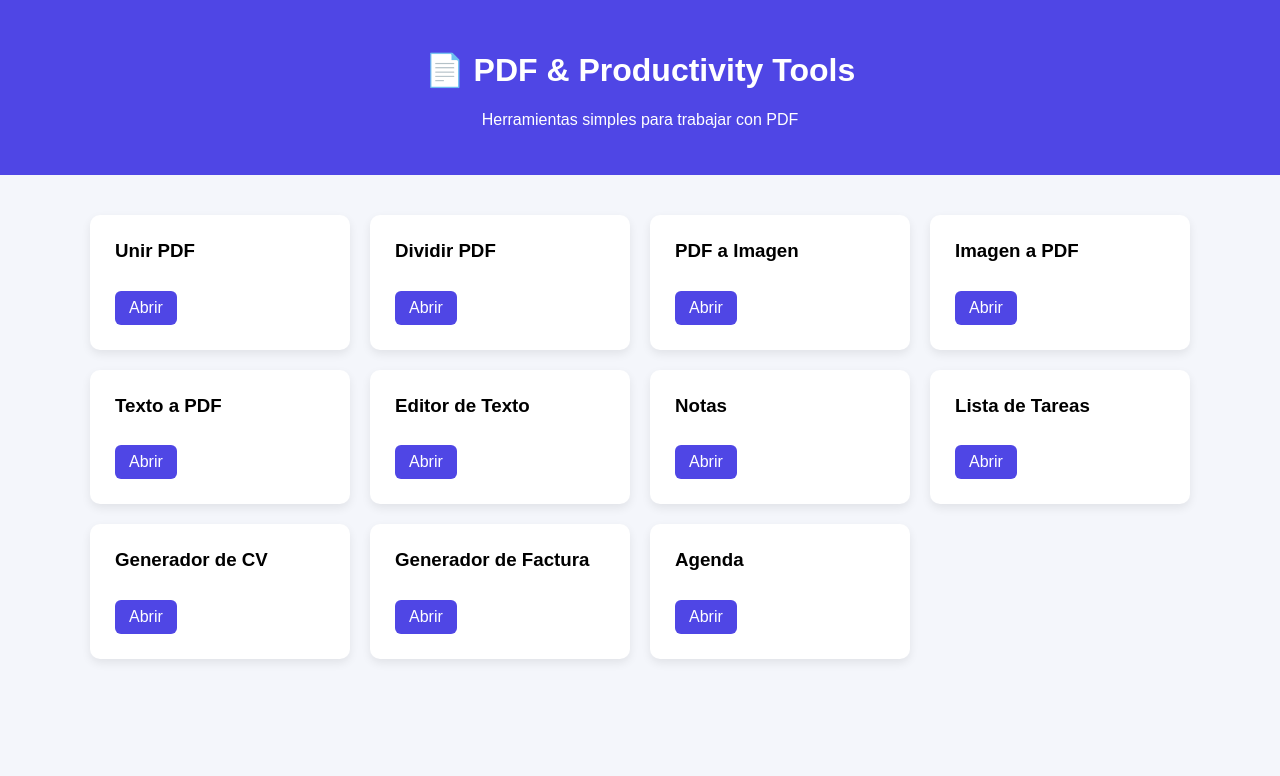
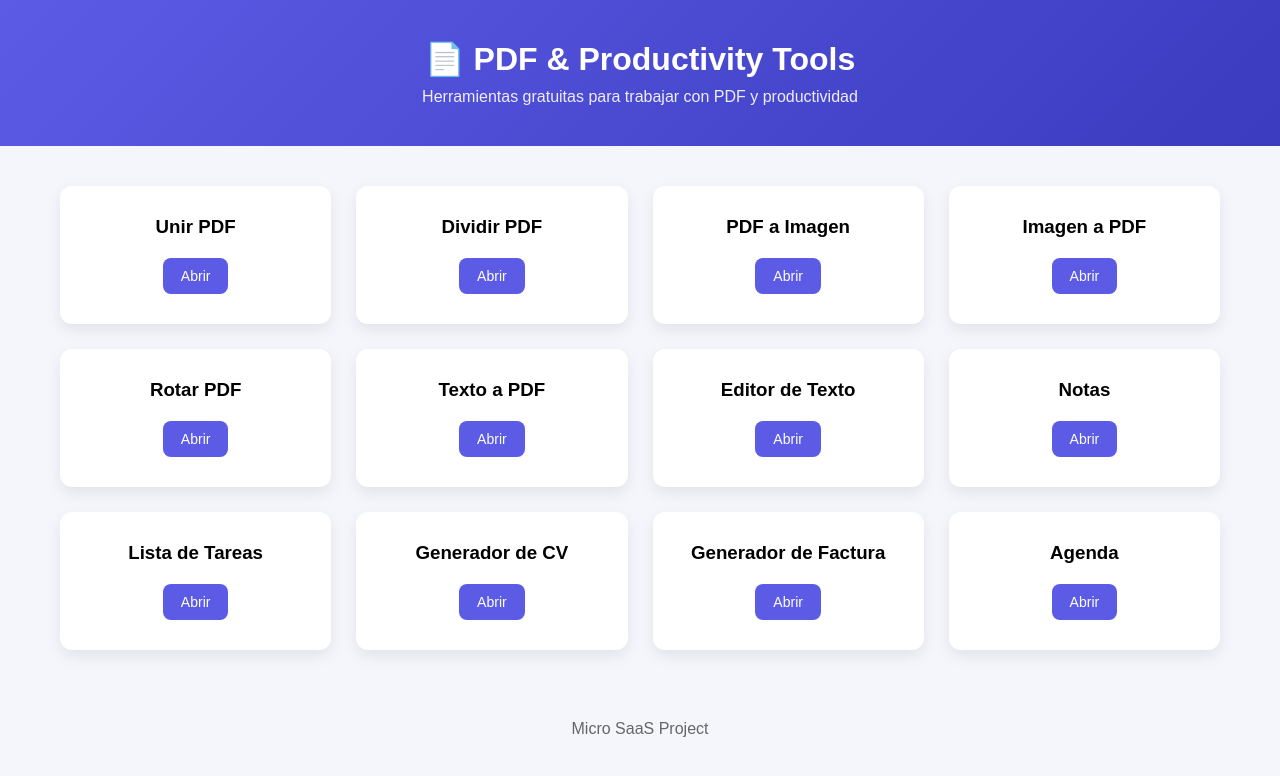
Before and after one commit to aguavellana1-lang/mi-web-pdf, a Flask app: page / in a window 1280 px wide. Shown: the top 776 px of the page. Run offline with Flask 3, Linux system fonts and the light colour scheme.

Commit message:
Refactor index.html for improved layout and content
Updated styles and content in the index.html file to enhance layout and user experience.

```diff
--- a/templates/index.html
+++ b/templates/index.html
@@ -1,75 +1,134 @@
 <!DOCTYPE html>
 <html lang="es">
+
 <head>
+
 <meta charset="UTF-8">
+<meta name="viewport" content="width=device-width, initial-scale=1.0">
+
 <title>PDF Tools</title>
 
 <style>
 
+*{
+margin:0;
+padding:0;
+box-sizing:border-box;
+font-family:Arial, Helvetica, sans-serif;
+}
+
 body{
-font-family: Arial;
 background:#f4f6fb;
-margin:0;
 }
 
 header{
-background:#4f46e5;
+background:linear-gradient(135deg,#5b5be6,#3b3bbf);
 color:white;
-padding:30px;
 text-align:center;
+padding:40px 20px;
+}
+
+header h1{
+font-size:32px;
+margin-bottom:10px;
+}
+
+header p{
+opacity:0.9;
 }
 
 .container{
-max-width:1100px;
+max-width:1200px;
 margin:auto;
 padding:40px 20px;
 }
 
 .grid{
 display:grid;
-grid-template-columns:repeat(auto-fit,minmax(230px,1fr));
-gap:20px;
+grid-template-columns:repeat(auto-fit,minmax(240px,1fr));
+gap:25px;
 }
 
 .card{
+
 background:white;
-padding:25px;
-border-radius:10px;
-box-shadow:0 4px 10px rgba(0,0,0,0.08);
-transition:0.2s;
+border-radius:12px;
+padding:30px 20px;
+
+box-shadow:0 6px 15px rgba(0,0,0,0.08);
+
+transition:0.25s;
+
+text-align:center;
 }
 
 .card:hover{
-transform:translateY(-5px);
+
+transform:translateY(-6px);
+
+box-shadow:0 12px 25px rgba(0,0,0,0.15);
+
 }
 
 .card h3{
-margin-top:0;
+margin-bottom:20px;
 }
 
 .btn{
+
 display:inline-block;
-margin-top:10px;
-padding:8px 14px;
-background:#4f46e5;
+
+padding:10px 18px;
+
+background:#5b5be6;
+
 color:white;
+
 text-decoration:none;
-border-radius:6px;
+
+border-radius:8px;
+
+font-size:14px;
+
+transition:0.2s;
+
+}
+
+.btn:hover{
+
+background:#3b3bbf;
+
+}
+
+footer{
+
+text-align:center;
+
+padding:30px;
+
+color:#666;
+
 }
 
 </style>
+
 </head>
 
 <body>
 
 <header>
+
 <h1>📄 PDF & Productivity Tools</h1>
-<p>Herramientas simples para trabajar con PDF</p>
+
+<p>Herramientas gratuitas para trabajar con PDF y productividad</p>
+
 </header>
+
 
 <div class="container">
 
 <div class="grid">
+
 
 <div class="card">
 <h3>Unir PDF</h3>
@@ -89,6 +148,11 @@ border-radius:6px;
 <div class="card">
 <h3>Imagen a PDF</h3>
 <a class="btn" href="/imagen_pdf">Abrir</a>
+</div>
+
+<div class="card">
+<h3>Rotar PDF</h3>
+<a class="btn" href="/rotar_pdf">Abrir</a>
 </div>
 
 <div class="card">
@@ -127,7 +191,17 @@ border-radius:6px;
 </div>
 
 </div>
+
 </div>
 
+
+<footer>
+
+<p>Micro SaaS Project</p>
+
+</footer>
+
+
 </body>
+
 </html>
```
